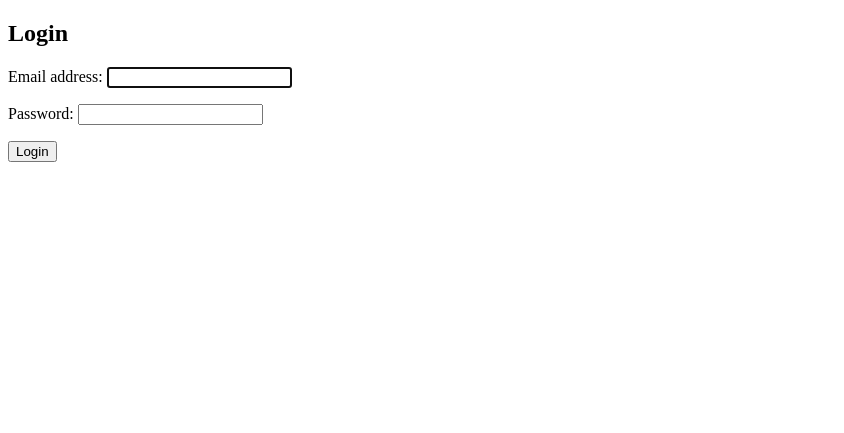
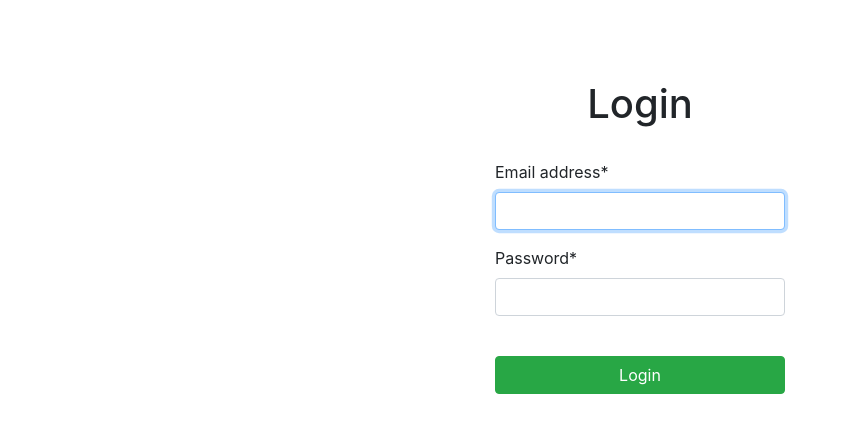
Before and after one commit to AngelWebDev/Scrappy, a Django app: page /login/ in a window 1280 px wide. Shown: the top 433 px of the page, without its empty margins (0-844 px from the left). Run offline with Django 3.2, Linux system fonts and the light colour scheme; some libraries are stand-ins or nearby versions.

Commit message:
login UI

```diff
--- a/frontend/src/components/office/Users.vue
+++ b/frontend/src/components/office/Users.vue
@@ -334,7 +334,6 @@ export default {
         });
       }
     },
-  },
 
     reSend() {
       // eslint-disable-next-line no-undef
@@ -349,6 +348,7 @@ export default {
       cancelInviteUser(data, csrftoken);
       this.close();
     },
+  },
 };
 </script>
 
--- a/templates/registration/login.html
+++ b/templates/registration/login.html
@@ -1,18 +1,22 @@
 {% extends 'base.html' %}
+{% load crispy_forms_tags %}
 
 {% block title %}Login{% endblock %}
 {% block head %}
-<style>
-
-</style>
-{% endblock %}
+  <link rel="stylesheet" href="https://stackpath.bootstrapcdn.com/bootstrap/4.1.3/css/bootstrap.min.css" integrity="sha384-MCw98/SFnGE8fJT3GXwEOngsV7Zt27NXFoaoApmYm81iuXoPkFOJwJ8ERdknLPMO" crossorigin="anonymous">
+  <script src="https://stackpath.bootstrapcdn.com/bootstrap/4.1.3/js/bootstrap.min.js" integrity="sha384-ChfqqxuZUCnJSK3+MXmPNIyE6ZbWh2IMqE241rYiqJxyMiZ6OW/JmZQ5stwEULTy" crossorigin="anonymous"></script>
+{% endblock%}
 
 {% block body %}
-  {% include 'messages.html' %}
-  <h2>Login</h2>
-  <form method="post">
-    {% csrf_token %}
-    {{ form.as_p }}
-    <button type="submit" class="btn btn-success">Login</button>
-  </form>
+  <div class="container pt-60 col-3">
+    {% include 'messages.html' %}
+    <h1 class="text-center">Login</h1>
+    <br/>
+    <form method="post">
+      {% csrf_token %}
+      {{ form|crispy }}
+      <br/>
+      <button type="submit" class="btn btn-success btn-md btn-block">Login</button>
+    </form>
+  </div>
 {% endblock %}
```
Lines whose indentation alone changed are shown as unchanged.
